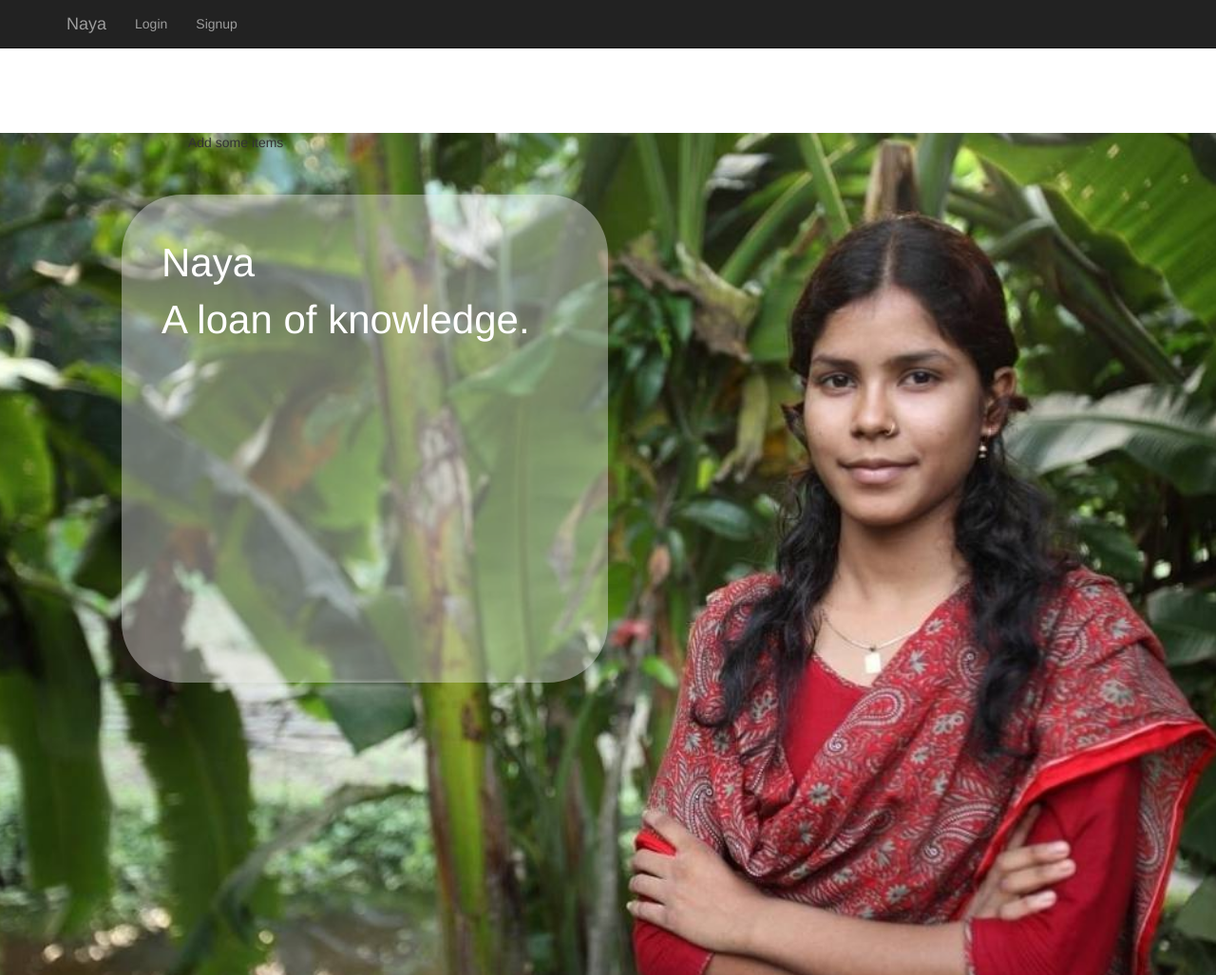
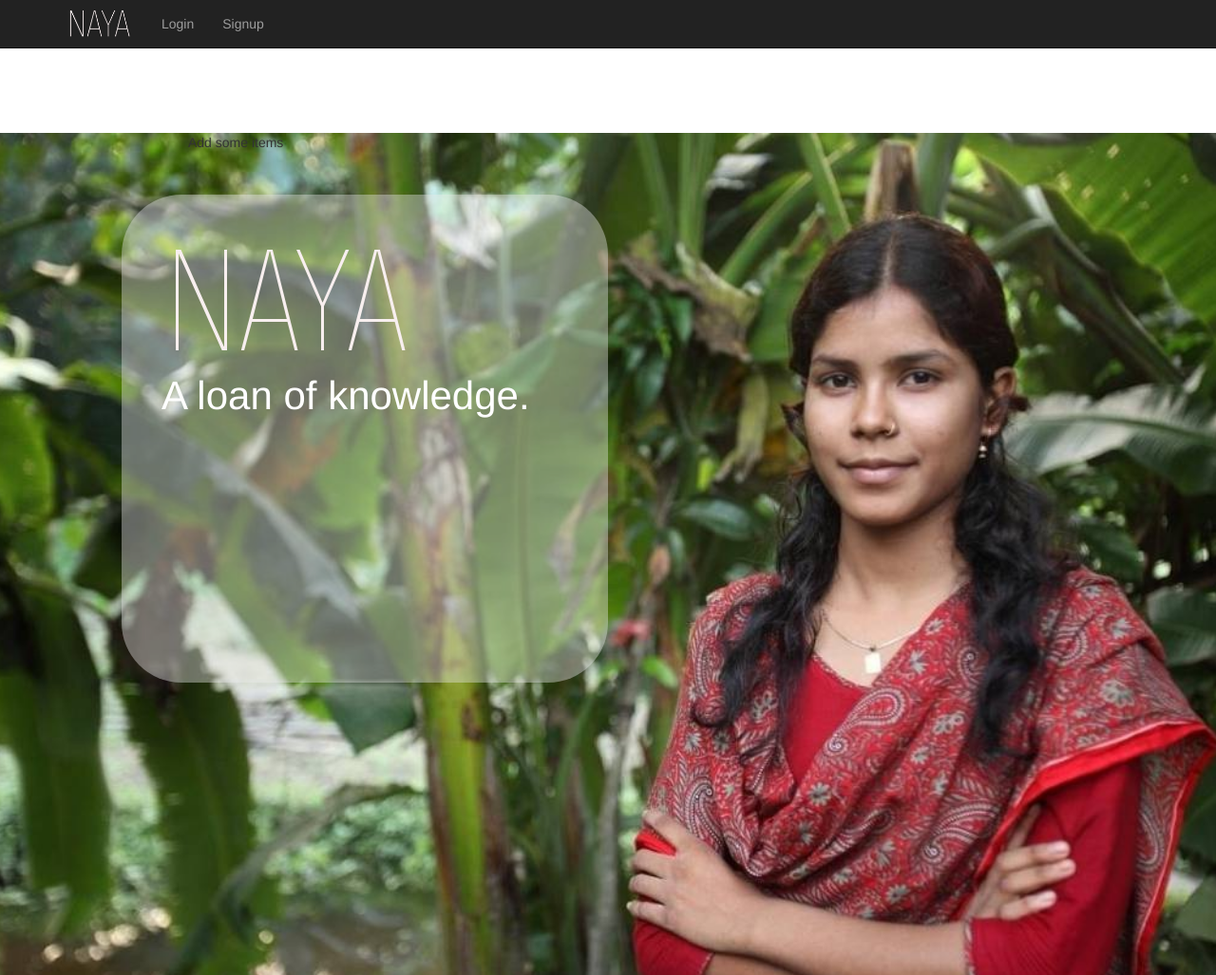
Before and after one commit to mirri66/generic, a Django app: template puzzles/templates/puzzles/index.html in a window 1280 px wide. Shown: the whole page at 95% size. Run offline with Django 3.2, Linux system fonts and the light colour scheme; the template is opened without the code that fills it, so the values that code supplies are empty; some libraries are stand-ins or nearby versions.

Commit message:
style and logo

```diff
--- a/puzzles/static/puzzles/css/style.css
+++ b/puzzles/static/puzzles/css/style.css
@@ -1,5 +1,8 @@
+body{
+  font-family: helvetica;
+}
 li a {
-    color: green;
+    color: gray;
 }
 #base-container {
   margin-top: 5em;
@@ -41,3 +44,6 @@ li a {
   padding: 1em;
   background-color: rgba(234, 234, 234, 0.4);
 }
+.navbar-brand{
+  margin-top:-8;
+}
--- a/puzzles/templates/puzzles/base.html
+++ b/puzzles/templates/puzzles/base.html
@@ -8,7 +8,7 @@
 <nav class="navbar navbar-inverse navbar-fixed-top">
      <div class="container">
         <div class="navbar-header">
-          <a class="navbar-brand" href="/">Naya</a>
+         <a class="navbar-brand" href="/"><img src="/static/puzzles/images/logo.png" width='70em'></a>
         </div>
         <div id="navbar" class="navbar-collapse collapse">
           <ul class="nav navbar-nav">
--- a/puzzles/templates/puzzles/index.html
+++ b/puzzles/templates/puzzles/index.html
@@ -3,7 +3,7 @@
 
 <div id='main-container'>
   <div id='intro'>
-    Naya<br>
+    <img src="/static/puzzles/images/logo.png"><br>
     A loan of knowledge.
   </div>
 </div>
```
Also changed, not shown: puzzles/static/puzzles/images/logo.png (added).
